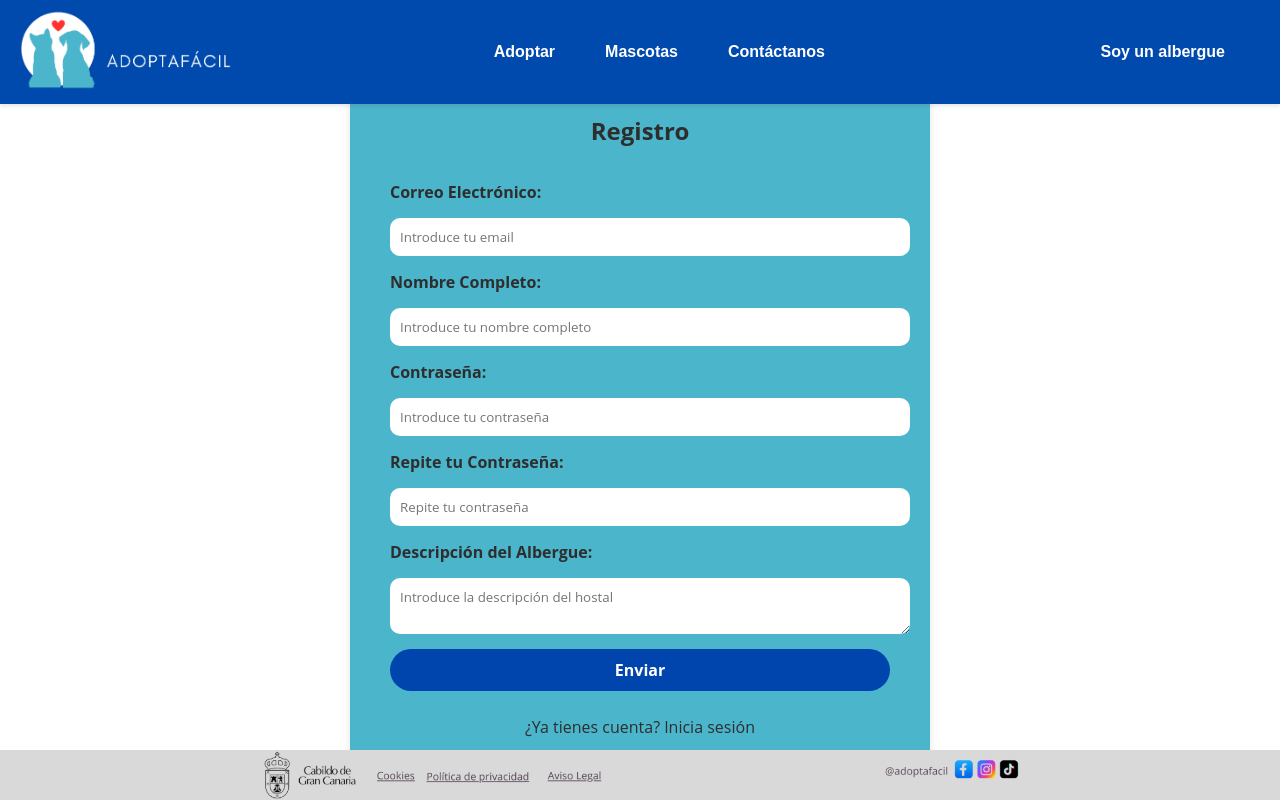
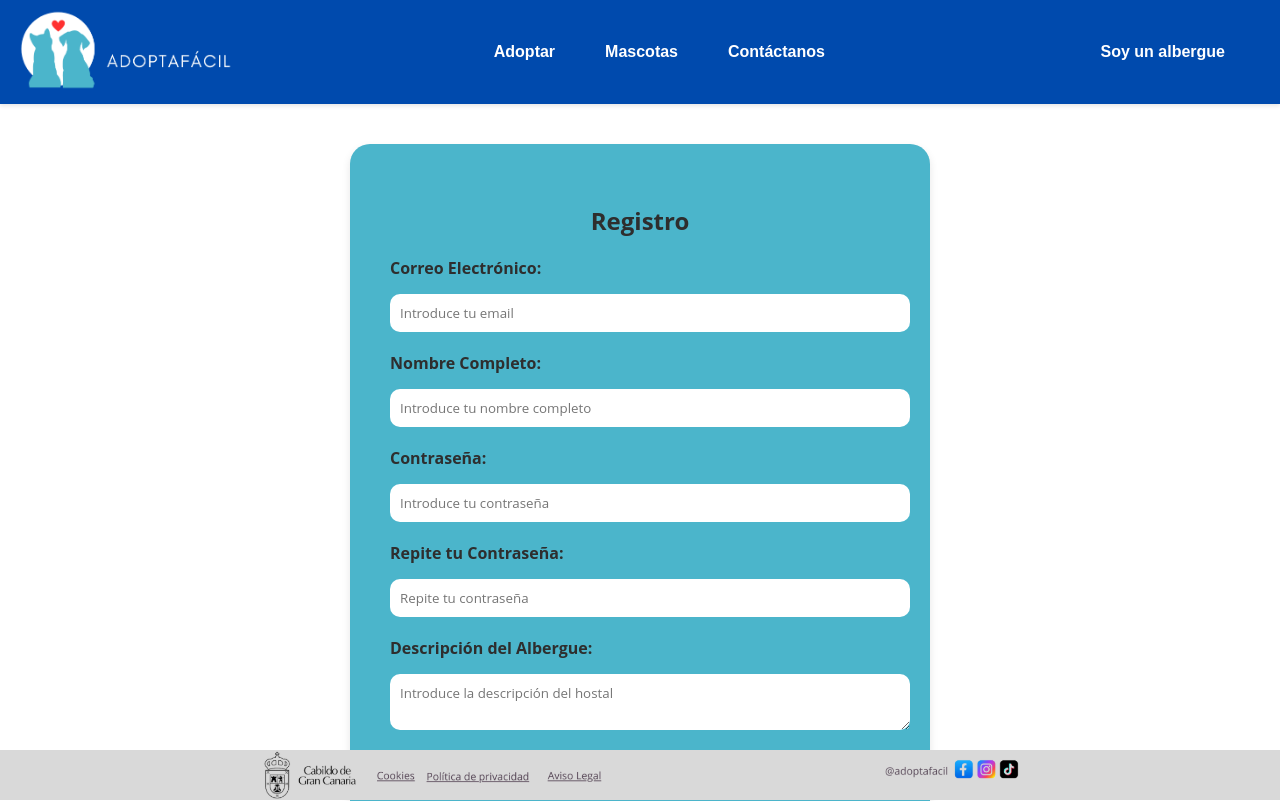
Before and after one commit to Calvinbol/mascotas, a React (Vite) app in the folder frontend/: page /signup in a window 1280 px wide. Shown: the top 801 px of the page. Built offline with nearby package versions, Linux system fonts and the light colour scheme.

Commit message:
Trabajando Css Registro

```diff
--- a/frontend/src/pages/Signup/Signup.css
+++ b/frontend/src/pages/Signup/Signup.css
@@ -1,26 +1,25 @@
 .signup-container {
   display: flex;
-    flex-direction: column;
+  justify-content: center;
   align-items: center;
-    justify-content: center;
-    height: 70vh;
+  min-height: 100vh; /* Ajusta la altura mínima para cubrir toda la pantalla */
   background-color: #ffffff;
 }
 
 .form {
   background-color: #4bb5cb;
-    padding: 40px;
+  padding: 5px; /* Aumenta el espacio interno del formulario */
   border-radius: 20px;
   box-shadow: 0 4px 8px rgba(0, 0, 0, 0.1);
-    display: flex;
-    flex-direction: column;
-    gap: 15px;
+  max-width: 1000px; /* Ancho máximo del formulario */
+  width: 100%; /* Garantiza que ocupe todo el espacio disponible */
   font-family: "Open Sans", sans-serif;
 }
 
 .form-title {
   text-align: center;
   color: rgb(46, 46, 46);
+  margin-bottom: 5px; /* Espacio inferior para separar del contenido siguiente */
 }
 
 .form-label {
@@ -30,10 +29,11 @@
 
 .form-input {
   width: 100%;
-    padding: 10px;
+  padding: 5px;
   border-radius: 10px;
   border: none;
   font-family: "Open Sans", sans-serif;
+  margin-bottom: 5px; /* Espacio inferior para separar los campos */
 }
 
 .form-error {
@@ -47,11 +47,12 @@
   color: white;
   border: none;
   border-radius: 22px;
-    padding: 10px 20px;
+  padding: 10px 10px;
   font-size: 16px;
   font-weight: bold;
   cursor: pointer;
   font-family: "Open Sans", sans-serif;
+  margin-top: 1px; /* Espacio superior para separar del contenido anterior */
 }
 
 .form-button:hover {
@@ -61,7 +62,7 @@
 .form-text {
   color: rgb(46, 46, 46);
   text-align: center;
-    margin-top: 10px;
+  margin-top: 500px;
   font-family: "Open Sans", sans-serif;
 }
 
```
Lines whose indentation alone changed are shown as unchanged.
